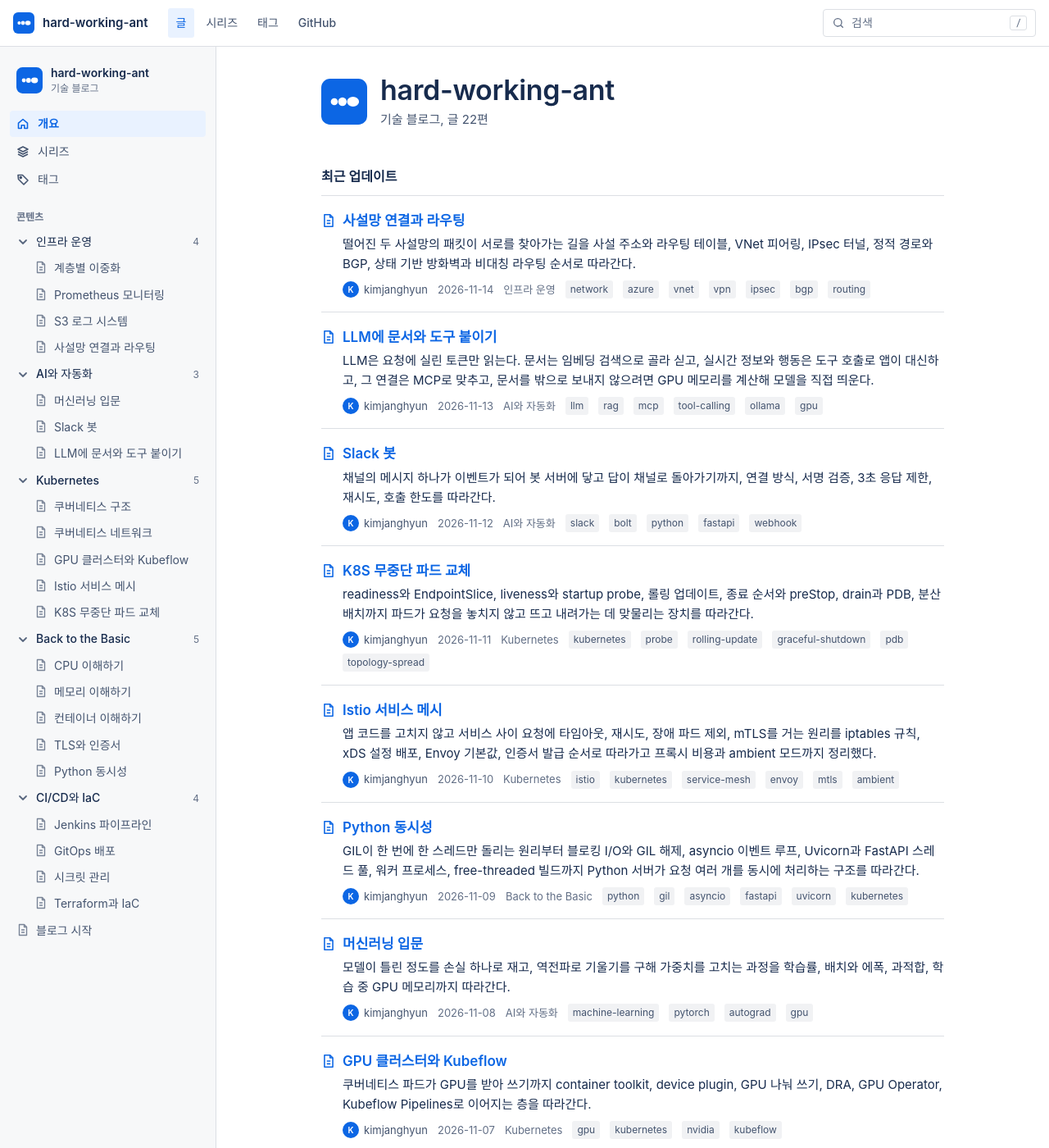
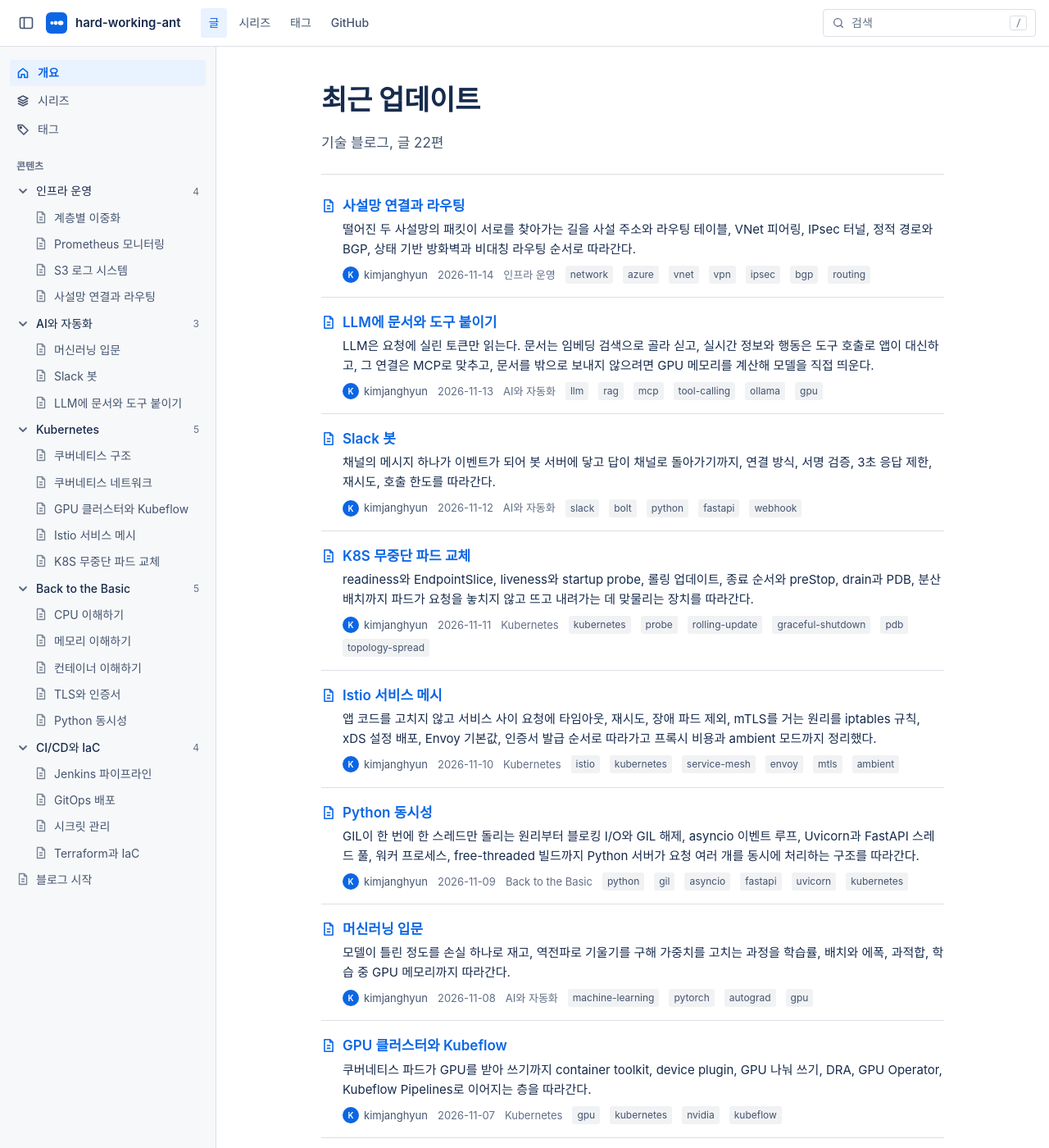
Before and after one commit to kimjanghyun1010/hard-working-ant, a Jekyll site: the page built from index.html, in a window 1280 px wide and 1400 px high. Shown: the whole window at 82% size. Built offline with Jekyll 4.4.1, drawn with Linux system fonts in a browser that asks for light colours.

Commit message:
Show the blog name only in the header; add a sidebar toggle
The sidebar no longer repeats the blog name, the home page opens with
its own heading, and the post breadcrumb starts at the post list. A
header button collapses the page-tree sidebar and remembers the choice.

Co-Authored-By: Claude Opus 5.5 <noreply@anthropic.com>

```diff
--- a/_includes/space-nav.html
+++ b/_includes/space-nav.html
@@ -1,10 +1,6 @@
 {%- assign groups = site.posts | where_exp: "p", "p.series" | group_by: "series" -%}
 {%- assign loose = site.posts | where_exp: "p", "p.series == nil" -%}
 <aside class="space-nav" aria-label="블로그 페이지">
-  <a class="space" href="{{ '/' | relative_url }}">
-    <svg width="32" height="32" viewBox="0 0 26 26" aria-hidden="true"><rect width="26" height="26" rx="6" fill="#0c66e4"/><g fill="#fff"><circle cx="7.4" cy="13" r="2"/><circle cx="12" cy="13" r="2.4"/><ellipse cx="18" cy="13" rx="3.4" ry="2.8"/></g></svg>
-    <span><b>hard-working-ant</b><small>{{ site.description }}</small></span>
-  </a>
   <nav class="space-links">
     <a class="i-home" href="{{ '/' | relative_url }}"{% if page.url == '/' %} aria-current="page"{% endif %}>개요</a>
     <a class="i-series" href="{{ '/series/' | relative_url }}"{% if page.url == '/series/' %} aria-current="page"{% endif %}>시리즈</a>
--- a/_layouts/default.html
+++ b/_layouts/default.html
@@ -24,6 +25,9 @@
 <body data-search="{{ '/search.json' | relative_url }}">
 <header class="site-header">
   <div class="site-header-inner">
+    <button type="button" class="nav-toggle" data-nav-toggle aria-label="사이드바 접기" aria-expanded="true">
+      <svg width="18" height="18" viewBox="0 0 18 18" aria-hidden="true" fill="none" stroke="currentColor" stroke-width="1.6"><rect x="1.5" y="2.5" width="15" height="13" rx="2"/><path d="M6.5 2.5v13"/></svg>
+    </button>
     <a class="brand" href="{{ '/' | relative_url }}">
       <svg width="26" height="26" viewBox="0 0 26 26" aria-hidden="true"><rect width="26" height="26" rx="6" fill="#0c66e4"/><g fill="#fff"><circle cx="7.4" cy="13" r="2"/><circle cx="12" cy="13" r="2.4"/><ellipse cx="18" cy="13" rx="3.4" ry="2.8"/></g></svg>
       hard-working-ant
--- a/_layouts/post.html
+++ b/_layouts/post.html
@@ -5,7 +5,7 @@ layout: default
 <div class="doc">
   <article class="doc-main">
     <nav class="crumbs" aria-label="위치">
-      <a href="{{ '/' | relative_url }}">hard-working-ant</a>
+      <a href="{{ '/' | relative_url }}">글</a>
       {%- if page.series %}
       <span>/</span><a href="{{ '/series/' | relative_url }}#{{ page.series | slugify }}">{{ page.series }}</a>
       {%- for p in series_posts %}{% if p.url == page.url %}<span>/</span><span>{{ forloop.index | prepend: '0' | slice: -2, 2 }}</span>{% endif %}{% endfor %}
--- a/assets/css/main.css
+++ b/assets/css/main.css
@@ -34,6 +34,9 @@ kbd { font: 11px var(--mono); padding: 1px 6px; border: 1px solid var(--border);
 /* header / footer */
 .site-header { position: sticky; top: 0; z-index: 10; background: var(--bg); border-bottom: 1px solid var(--border); }
 .site-header-inner { min-height: var(--header-h); padding: 0 16px; display: flex; flex-wrap: wrap; align-items: center; gap: 8px 16px; }
+.nav-toggle { display: grid; place-items: center; width: 32px; height: 32px; margin-right: -8px; border: 0; border-radius: 4px; background: none; color: var(--text-subtle); cursor: pointer; }
+.nav-toggle:hover { background: var(--bg-hover); color: var(--text); }
+.nav-toggle[aria-expanded="false"] { color: var(--accent-text); }
 .brand { display: flex; align-items: center; gap: 10px; min-height: 44px; padding-right: 8px; color: var(--text-strong); font-weight: 600; font-size: 15px; }
 .brand:hover { color: var(--text-strong); }
 .site-nav { display: flex; flex-wrap: wrap; gap: 4px; font-size: 14px; font-weight: 500; }
@@ -51,13 +54,10 @@ kbd { font: 11px var(--mono); padding: 1px 6px; border: 1px solid var(--border);
 /* shell: space sidebar | page */
 .shell { display: grid; grid-template-columns: var(--nav-w) minmax(0, 1fr); }
 .shell-main { min-width: 0; }
+[data-nav="closed"] .shell { grid-template-columns: minmax(0, 1fr); }
+[data-nav="closed"] .space-nav { display: none; }
 .space-nav { position: sticky; top: var(--header-h); align-self: start; height: calc(100vh - var(--header-h)); overflow-y: auto; padding: 16px 12px 40px; border-right: 1px solid var(--border); background: var(--bg-subtle); font-size: 14px; line-height: 1.45; }
-.space { display: flex; align-items: center; gap: 10px; padding: 6px 8px; border-radius: 4px; color: var(--text-strong); }
-.space:hover { background: var(--bg-hover); color: var(--text-strong); }
-.space svg { flex: none; }
-.space b { display: block; font-weight: 600; }
-.space small { display: block; font-size: 12px; color: var(--text-muted); }
-.space-links { display: flex; flex-direction: column; gap: 2px; margin: 12px 0 0; }
+.space-links { display: flex; flex-direction: column; gap: 2px; }
 .space-links a, .tree summary, .tree a { display: flex; align-items: center; gap: 10px; padding: 6px 8px; border-radius: 4px; color: var(--text-subtle); }
 .space-links a { font-weight: 500; }
 .space-links a::before { content: ""; flex: none; width: 16px; height: 16px; background: currentColor; -webkit-mask: var(--i) center / 16px no-repeat; mask: var(--i) center / 16px no-repeat; }
@@ -174,12 +174,10 @@ a.tag:hover { background: var(--border); color: var(--text); }
 
 /* lists: home, series, tags */
 .page { max-width: 840px; margin: 0 auto; padding: 32px 40px 96px; }
-.space-head { display: flex; align-items: center; gap: 16px; padding-bottom: 8px; }
-.space-head svg { flex: none; }
-.space-head .post-title { margin: 0; }
-.space-head .post-lede { margin: 2px 0 0; padding: 0; border: 0; font-size: 15px; }
 .list-head { margin: 36px 0 0; color: var(--text-strong); font-size: 16px; font-weight: 600; }
 .list-head span { color: var(--text-muted); font-weight: 400; font-size: 14px; }
+.page > .post-lede { margin-bottom: 0; }
+.page > .post-lede + .post-list { border-top: 0; }
 .post-list { margin: 8px 0 0; padding: 0; list-style: none; border-top: 1px solid var(--border); }
 .post-list li { padding: 16px 0 16px 26px; border-bottom: 1px solid var(--border); position: relative; }
 .post-list li::before { content: ""; position: absolute; left: 0; top: 21px; width: 18px; height: 18px; background: var(--accent); -webkit-mask: var(--doc) center / 18px no-repeat; mask: var(--doc) center / 18px no-repeat; }
@@ -226,6 +224,8 @@ a.tag:hover { background: var(--border); color: var(--text); }
   .shell { grid-template-columns: minmax(0, 1fr); }
   .space-nav { order: 2; position: static; height: auto; border-right: 0; border-top: 1px solid var(--border); }
   .shell-main { order: 1; }
+  .nav-toggle { display: none; }
+  [data-nav="closed"] .space-nav { display: block; }
   .doc { padding: 0 16px; }
   .page { padding: 24px 16px 64px; }
   .site-header-inner { padding: 6px 16px; }
--- a/assets/js/main.js
+++ b/assets/js/main.js
@@ -148,6 +148,20 @@
     if (e.key === 'ArrowUp') { e.preventDefault(); (a.previousElementSibling?.querySelector('a') || input).focus(); }
   });
   dlg.addEventListener('click', (e) => { if (e.target === dlg) dlg.close(); });
+  const navBtn = document.querySelector('[data-nav-toggle]');
+  const syncNav = () => {
+    const closed = document.documentElement.dataset.nav === 'closed';
+    navBtn?.setAttribute('aria-expanded', !closed);
+    navBtn?.setAttribute('aria-label', closed ? '사이드바 펼치기' : '사이드바 접기');
+  };
+  navBtn?.addEventListener('click', () => {
+    const root = document.documentElement;
+    if (root.dataset.nav === 'closed') delete root.dataset.nav; else root.dataset.nav = 'closed';
+    try { localStorage.setItem('nav', root.dataset.nav || 'open'); } catch (e) {}
+    syncNav();
+  });
+  syncNav();
+
   document.querySelectorAll('[data-search-open]').forEach((b) => b.addEventListener('click', open));
   document.addEventListener('keydown', (e) => {
     const el = document.activeElement;
--- a/index.html
+++ b/index.html
@@ -2,14 +2,8 @@
 layout: default
 ---
 <div class="page">
-  <div class="space-head">
-    <svg width="56" height="56" viewBox="0 0 26 26" aria-hidden="true"><rect width="26" height="26" rx="5" fill="#0c66e4"/><g fill="#fff"><circle cx="7.4" cy="13" r="2"/><circle cx="12" cy="13" r="2.4"/><ellipse cx="18" cy="13" rx="3.4" ry="2.8"/></g></svg>
-    <div>
-      <h1 class="post-title">hard-working-ant</h1>
-      <p class="post-lede">{{ site.description }}, 글 {{ site.posts.size }}편</p>
-    </div>
-  </div>
-  <h2 class="list-head">최근 업데이트</h2>
+  <h1 class="post-title">최근 업데이트</h1>
+  <p class="post-lede">{{ site.description }}, 글 {{ site.posts.size }}편</p>
   <ul class="post-list">
     {%- for p in site.posts %}
     {% include post-item.html post=p %}
```
Also changed, not shown: other parts of _layouts/default.html (+1 -0 lines).
